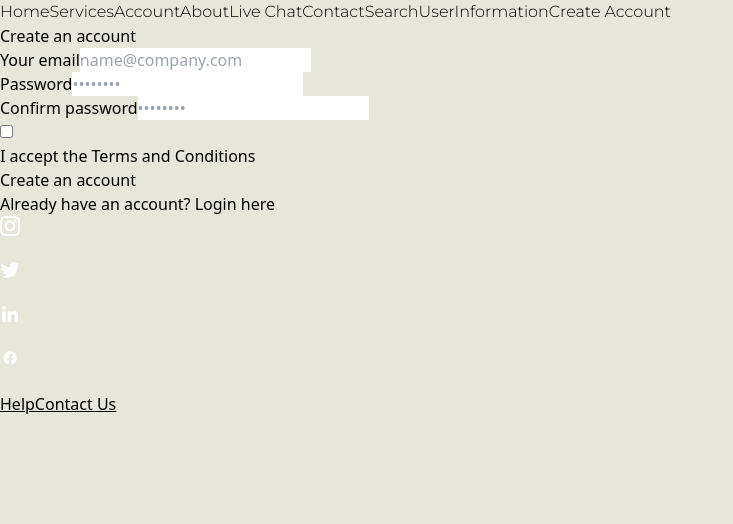
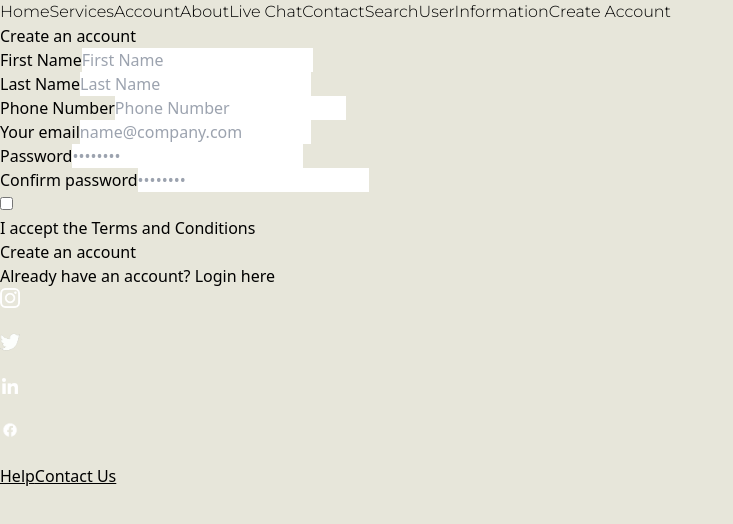
Before and after one commit to daigza09/Piplup-Travel-Buddy, a React (Vite) app in the folder frontend/: page /CreateAccount in a window 1280 px wide. Shown: the top 524 px of the page, without its empty margins (0-733 px from the left). Built offline with nearby package versions, Linux system fonts and the light colour scheme.

Commit message:
More added to create account

```diff
--- a/frontend/src/pages/CreateAccount.jsx
+++ b/frontend/src/pages/CreateAccount.jsx
@@ -4,6 +4,9 @@ function CreateAccount() {
     const [email, setEmail] = useState("");
     const [password, setPassword] = useState("");
     const [confirmPassword, setConfirmPassword] = useState("");
+    const [firstName, setFirstName] = useState("");
+    const [lastName, setLastName] = useState("");
+    const [phoneNumber, setPhoneNumber] = useState("");
 
     const handleSubmit = async (e) => {
         e.preventDefault();
@@ -20,7 +23,10 @@ function CreateAccount() {
                 },
                 body: JSON.stringify({
                     email,
-                    password
+                    password,
+                    firstName,
+                    lastName,
+                    phoneNumber
                 })
             });
 
@@ -53,6 +59,18 @@ function CreateAccount() {
                         </h1>
                         <form className="space-y-4 md:space-y-6" onSubmit={handleSubmit}>
                             <div>
+                                <label htmlFor="first-name" className="block mb-2 text-sm font-medium text-gray-700 dark:text-white">First Name</label>
+                                <input type="text" name="first-name" id="first-name" placeholder="First Name" className="bg-white border border-gray-300 text-gray-700 sm:text-sm rounded-lg focus:ring-blue-400 focus:border-blue-400 block w-full p-2.5 dark:bg-gray-700 dark:border-gray-600 dark:placeholder-gray-400 dark:text-white dark:focus:ring-blue-500 dark:focus:border-blue-500" value={firstName} onChange={(e) => setFirstName(e.target.value)} required />
+                            </div>
+                            <div>
+                                <label htmlFor="last-name" className="block mb-2 text-sm font-medium text-gray-700 dark:text-white">Last Name</label>
+                                <input type="text" name="last-name" id="last-name" placeholder="Last Name" className="bg-white border border-gray-300 text-gray-700 sm:text-sm rounded-lg focus:ring-blue-400 focus:border-blue-400 block w-full p-2.5 dark:bg-gray-700 dark:border-gray-600 dark:placeholder-gray-400 dark:text-white dark:focus:ring-blue-500 dark:focus:border-blue-500" value={lastName} onChange={(e) => setLastName(e.target.value)} required />
+                            </div>
+                            <div>
+                                <label htmlFor="phone-number" className="block mb-2 text-sm font-medium text-gray-700 dark:text-white">Phone Number</label>
+                                <input type="text" name="phone-number" id="phone-number" placeholder="Phone Number" className="bg-white border border-gray-300 text-gray-700 sm:text-sm rounded-lg focus:ring-blue-400 focus:border-blue-400 block w-full p-2.5 dark:bg-gray-700 dark:border-gray-600 dark:placeholder-gray-400 dark:text-white dark:focus:ring-blue-500 dark:focus:border-blue-500" value={phoneNumber} onChange={(e) => setPhoneNumber(e.target.value)} required />
+                            </div>
+                            <div>
                                 <label htmlFor="email" className="block mb-2 text-sm font-medium text-gray-700 dark:text-white">Your email</label>
                                 <input type="email" name="email" id="email" className="bg-white border border-gray-300 text-gray-700 sm:text-sm rounded-lg focus:ring-blue-400 focus:border-blue-400 block w-full p-2.5 dark:bg-gray-700 dark:border-gray-600 dark:placeholder-gray-400 dark:text-white dark:focus:ring-blue-500 dark:focus:border-blue-500" placeholder="name@company.com" value={email} onChange={(e) => setEmail(e.target.value)} required />
                             </div>
@@ -83,4 +101,6 @@ function CreateAccount() {
         </section>
     );
 }
+
+
 export default CreateAccount;
```
